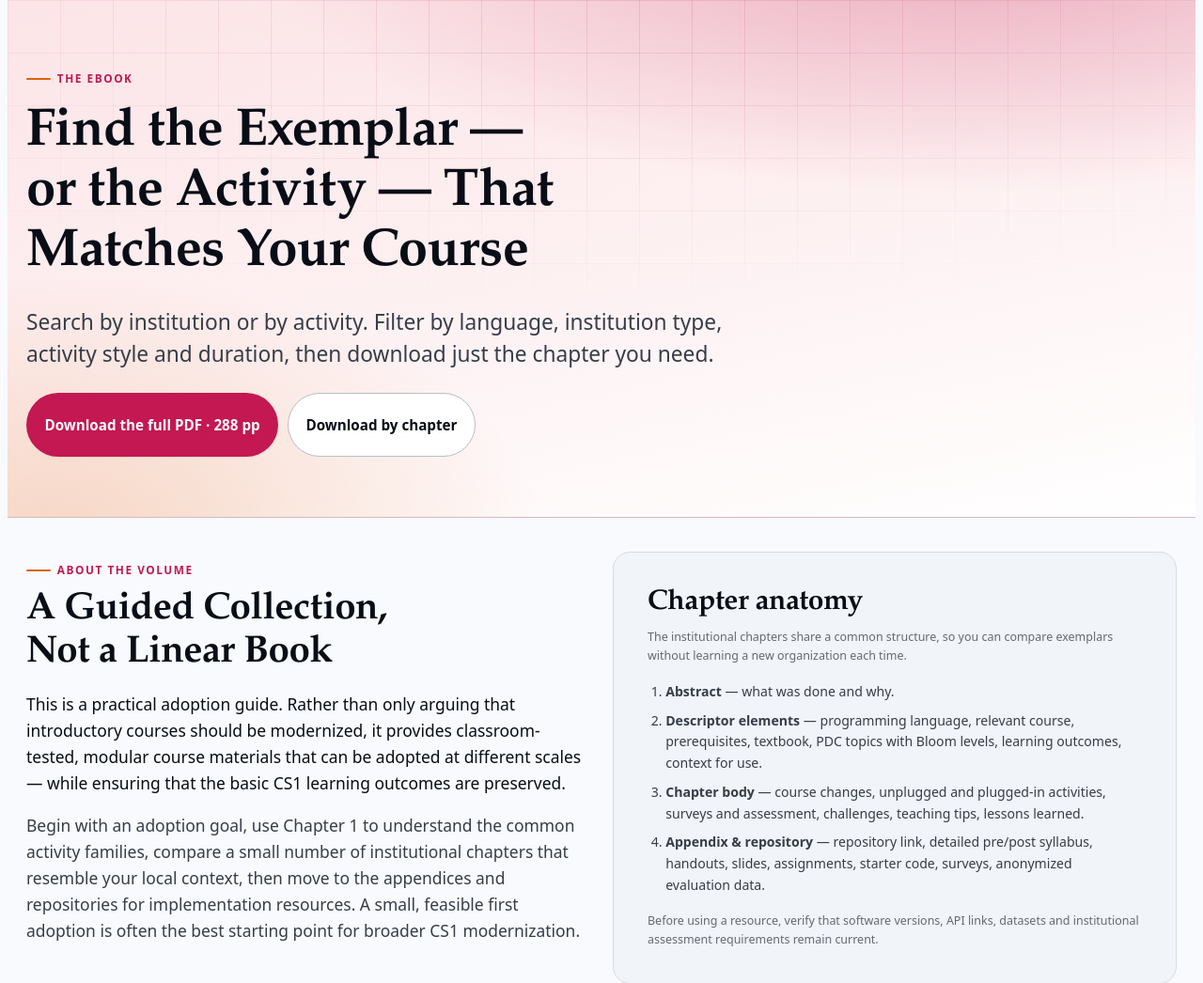
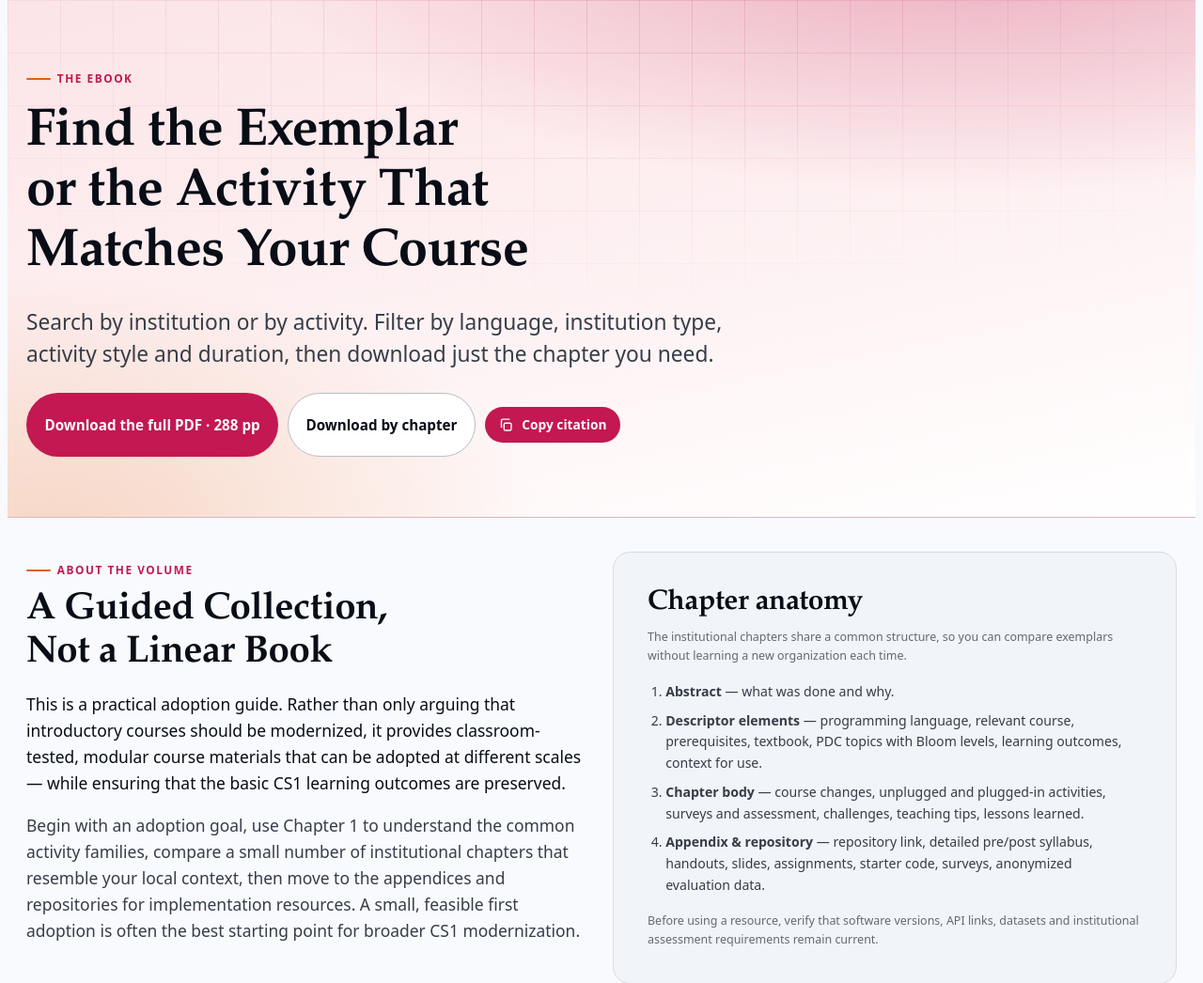
Before and after one commit to buddhi1/nsfexemplar, a PHP site: page /ebook.php in a window 1280 px wide. Shown: the part 105-1151 px from the top of the page at 94% size. Run offline with PHP 8.4, Linux system fonts and the light colour scheme.

Commit message:
book cover and citation copy button updated

```diff
--- a/assets/site.css
+++ b/assets/site.css
@@ -410,7 +410,8 @@
   /* Landing hero: two columns so the headline never leaves half the fold empty */
   .hero--split .hero-grid {
     display: grid; gap: var(--sp-6);
-    grid-template-columns: minmax(0, 1.02fr) minmax(0, 0.98fr);
+    /* grid-template-columns: minmax(0, 1.02fr) minmax(0, 0.98fr); */
+    grid-template-columns: minmax(0, 2.00fr) minmax(0, 0.98fr);
     align-items: center;
   }
   .hero--split h1 { max-inline-size: 15ch; }
--- a/ebook.php
+++ b/ebook.php
@@ -10,12 +10,18 @@ include 'partials/header.php';
 <section class="hero hero--page">
   <div class="shell">
     <p class="eyebrow">The eBook</p>
-    <h1 class="mt-3">Find the Exemplar &mdash; or the Activity &mdash; That Matches Your Course</h1>
+    <h1 class="mt-3">Find the Exemplar or the Activity That Matches Your Course</h1>
     <p class="lede mt-4">Search by institution or by activity. Filter by language, institution type, activity
       style and duration, then download just the chapter you need.</p>
     <div class="cluster hero-actions">
       <a class="btn btn--primary" href="download.php?f=book">Download the full PDF · 288 pp</a>
       <a class="btn btn--ghost" href="#chapters">Download by chapter</a>
+
+       <button class="btn btn--primary btn--sm" type="button" data-copy="<?= e($CITATION) ?>"
+                aria-label="Copy citation">
+          <svg viewBox="0 0 24 24" fill="none" stroke="currentColor" stroke-width="2" stroke-linecap="round" stroke-linejoin="round" aria-hidden="true" focusable="false"><rect x="9" y="9" width="11" height="11" rx="2"/><path d="M5 15V5a2 2 0 0 1 2-2h10"/></svg>
+          <span>Copy citation</span>
+        </button>
     </div>
   </div>
 </section>
@@ -236,6 +242,32 @@ include 'partials/header.php';
   </div>
 </div>
 
+
+<!-- ──────────────────────────────────────────────────────── citation ──── -->
+<div class="shell section--tight" id="cite">
+  <div class="cite-card">
+    <div>
+      <p class="eyebrow">Cite this volume</p>
+      <p class="tiny faint mt-2">Copy it, or select the text if you would rather edit it into your own
+        style. This is the wording the project uses, so please keep it as it stands.</p>
+    </div>
+    <div>
+      <p class="cite-text" data-cite-text><?= e($CITATION) ?></p>
+      <div class="cluster mt-3">
+        <button class="btn btn--primary btn--sm" type="button" data-copy="<?= e($CITATION) ?>"
+                aria-label="Copy citation">
+          <svg viewBox="0 0 24 24" fill="none" stroke="currentColor" stroke-width="2" stroke-linecap="round" stroke-linejoin="round" aria-hidden="true" focusable="false"><rect x="9" y="9" width="11" height="11" rx="2"/><path d="M5 15V5a2 2 0 0 1 2-2h10"/></svg>
+          <span>Copy citation</span>
+        </button>
+        <a class="btn btn--ghost btn--sm" href="download.php?f=book">Download the volume</a>
+      </div>
+    </div>
+  </div>
+</div>
+
+<!-- ────────────────────────────────────────────────────── assessments ─── -->
+
+
 </main>
 
 <!-- exemplar / activity detail dialog -->
```
Also changed, not shown: index.php (+9 -2 lines).
